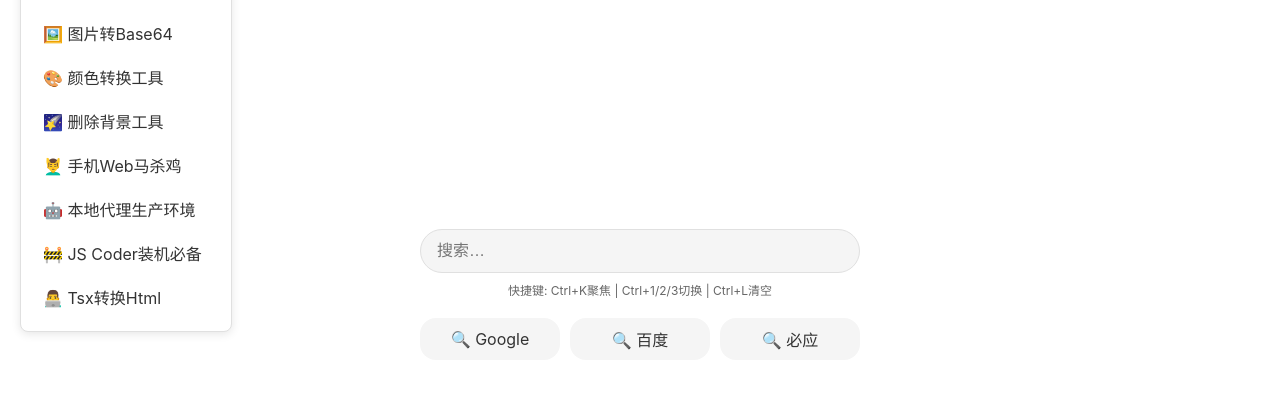
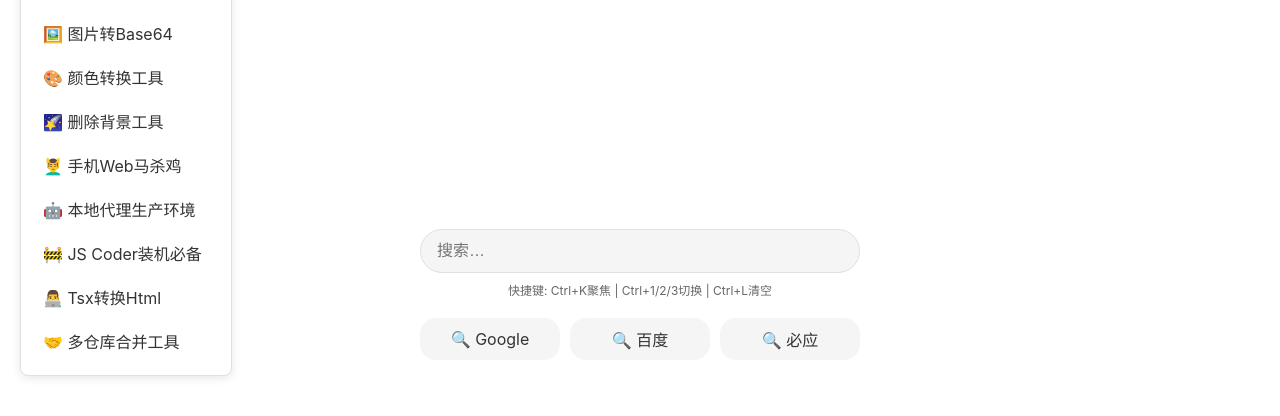
Before and after one commit to SteamedBread2333/search-any, a plain HTML site: page index.html in a window 1280 px wide. Both pictures are taken after a click on the element "🧰 工具箱". Shown: the part 106-522 px from the top of the page. Drawn offline with Linux system fonts and the light colour scheme.

Commit message:
Update index.html

```diff
--- a/index.html
+++ b/index.html
@@ -250,6 +250,9 @@
         <div class="toolbox-item" onclick="window.open(`https://github.com/SteamedBread2333/dctc`, '_blank')">
             👨‍💻 Tsx转换Html
         </div>
+        <div class="toolbox-item" onclick="window.open(`https://github.com/SteamedBread2333/mtgit`, '_blank')">
+            🤝 多仓库合并工具
+        </div>
     </div>
 
     <div class="container">
```
